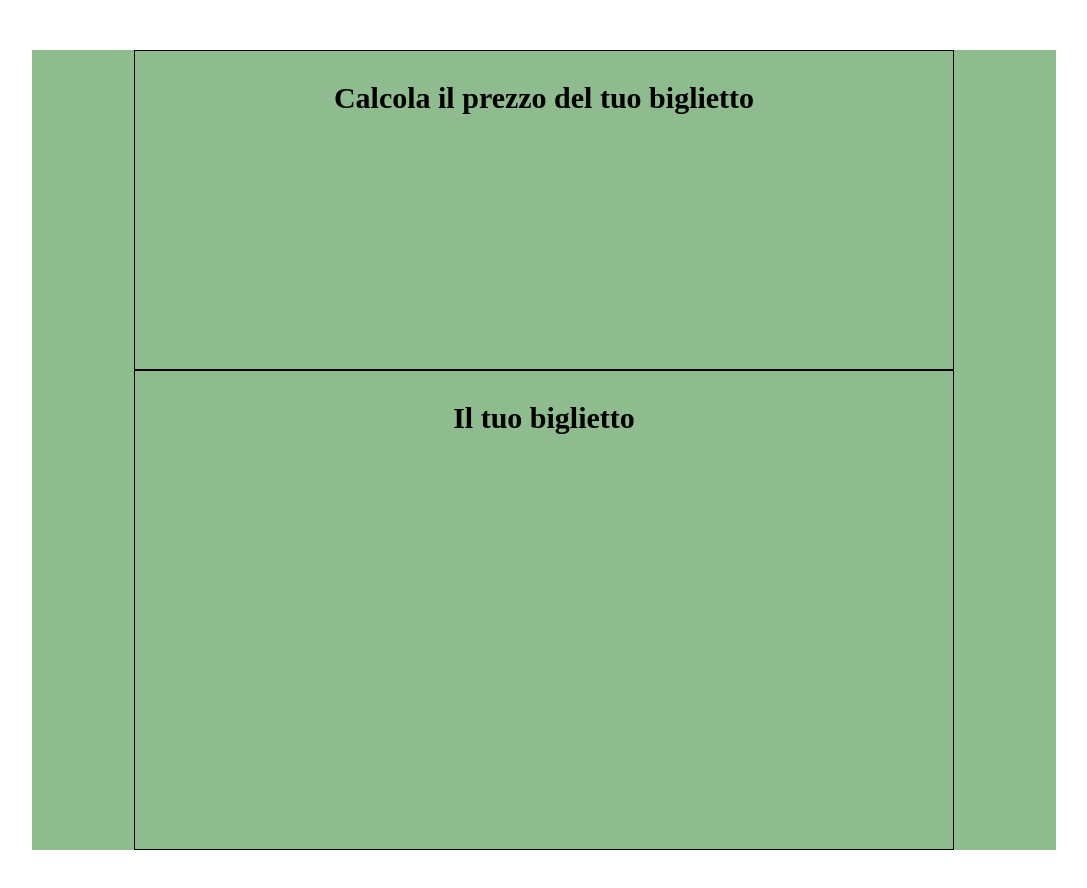
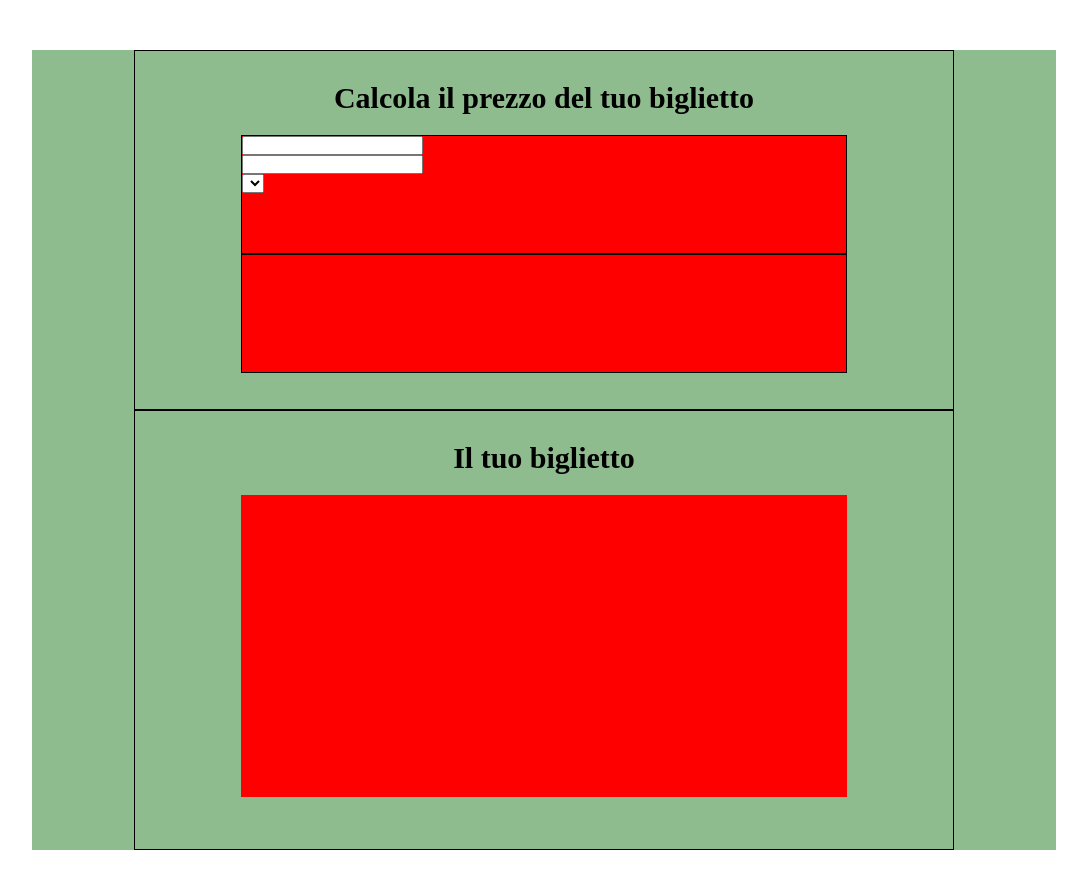
Before and after one commit to riccardo82c/js-biglietto-treno-form, a plain HTML site: page index.html in a window 1280 px wide. Shown: the whole page, without its empty margins (96-1183 px from the left). Drawn offline with Linux system fonts and the light colour scheme.

Commit message:
styling top

```diff
--- a/css/style.css
+++ b/css/style.css
@@ -15,10 +15,12 @@
 h2 {
 	font-size: 30px;
 	text-align: center;
+	margin-bottom: 20px;
 }
 
 /* style */
 
+/* container */
 .container {
 	height: 800px;
 	width: 80%;
@@ -26,20 +28,48 @@ h2 {
 	background-color: darkseagreen;
 }
 
+
+/* container top */
 .container__top {
-	height: 40%;
+	height: 45%;
 	width: 80%;
 	margin: 0 auto;
 	padding: 30px;
 	border: 1px solid #000;
 }
 
+.container__top__calcola {
+	height: 80%;
+	width: 80%;
+	margin: 0 auto;
+	background-color: red;
+}
+
+.container__top__calcola__input {
+	height: 50%;
+	width: 100%;
+	border: 1px solid black;
+}
+
+.container__top__calcola__button {
+	height: 50%;
+	width: 100%;
+	border: 1px solid black;
+}
 
 
+/* container bottom */
 .container__bottom {
-	height: 60%;
+	height: 55%;
 	width: 80%;
 	margin: 0 auto;
 	padding: 30px;
 	border: 1px solid #000;
 }
+
+.container__top__biglietto {
+	height: 80%;
+	width: 80%;
+	margin: 0 auto;
+	background-color: red;
+}
--- a/index.html
+++ b/index.html
@@ -14,7 +14,24 @@
 	<div class="container">
 		<div class="container__top">
 			<h2>Calcola il prezzo del tuo biglietto</h2>
-			<div class="container__top__calcola"></div>
+			<div class="container__top__calcola">
+				<div class="container__top__calcola__input">
+					<div class="container__top__calcola__input__box">
+						<input type="text" id="">
+
+					</div>
+					<div class="container__top__calcola__input__box">
+						<input type="number" name="" id="">
+
+					</div>
+					<div class="container__top__calcola__input__box">
+						<select name="" id=""></select>
+					</div>
+				</div>
+				<div class="container__top__calcola__button"></div>
+
+
+			</div>
 
 		</div>
 
```
